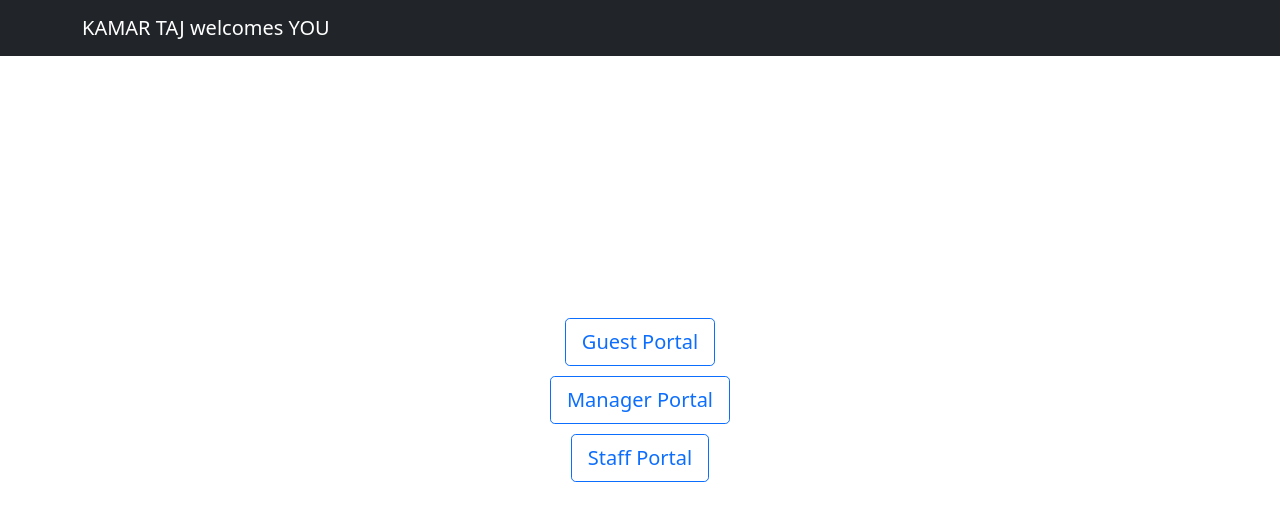
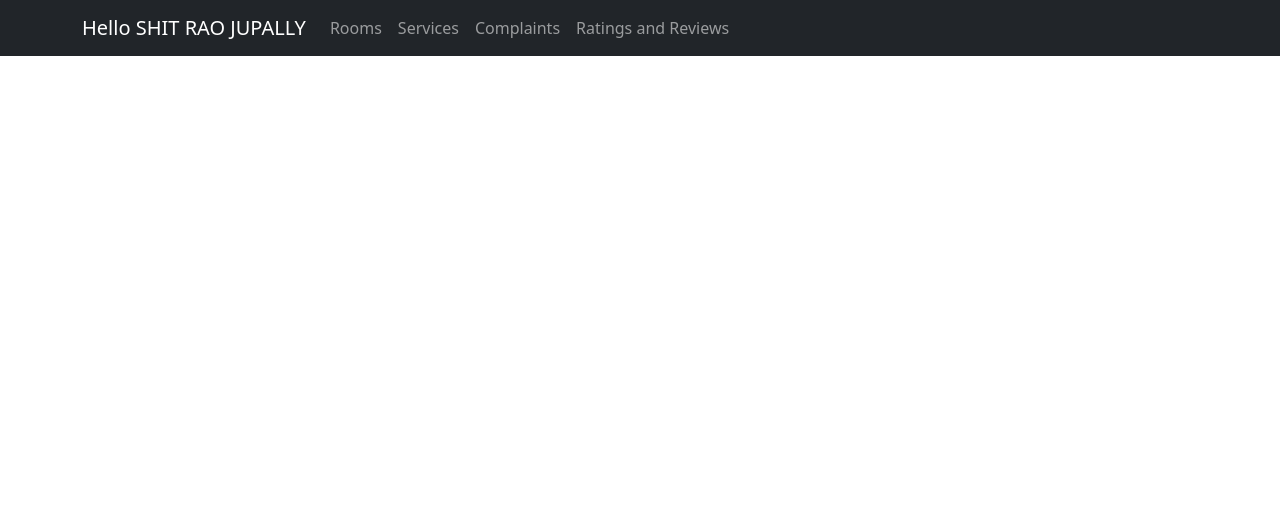
Before and after one commit to srikar34/hms, a React (Create React App) app: page /manager in a window 1280 px wide. Shown: the top 520 px of the page. Built offline with nearby package versions, Linux system fonts and the light colour scheme.

Commit message:
page navigation done

```diff
--- a/public/index.html
+++ b/public/index.html
@@ -24,7 +24,7 @@
       work correctly both with client-side routing and a non-root public URL.
       Learn how to configure a non-root public URL by running `npm run build`.
     -->
-    <title>React App</title>
+    <title>HMS</title>
   </head>
   <body>
     <noscript>You need to enable JavaScript to run this app.</noscript>
--- a/src/App.js
+++ b/src/App.js
@@ -1,16 +1,24 @@
 import './App.css';
 import { Component } from 'react';
 // import { HOTEL_NAME,MANAGER } from './assets/names';
-import NavBar from './components/navbar';
-import LoginSelect from './components/loginSelect';
-
+import MainPage from './components/mainPage';
+import Manager from './components/managerHome';
+import { BrowserRouter as Router, Route, Routes } from 'react-router-dom';
 
 class App extends Component {
   render(){
     return (
-      <div className='App'>
-        <NavBar/>
-        <LoginSelect/>
+      <div>
+        <Router>
+          <Routes>
+            <Route exact path="/" element={<MainPage />} />
+            <Route exact path="/manager" element={<Manager />} />
+            {/* <Route exact path="/" component={MainPage} /> */}
+          </Routes>
+          {/* <redirect to="/" /> */}
+        </Router>
+
+        {/* <MainPage/> */}
       </div>
     );
   }
--- a/src/components/loginButton.js
+++ b/src/components/loginButton.js
@@ -1,12 +1,15 @@
 import React, { Component } from 'react';
 import { Button } from 'react-bootstrap';
 import '../App.css';
+import { Link } from "react-router-dom";
 
 class LoginButton extends Component {
     render() {
         return(
             <div >
-                <Button size='lg' variant='outline-primary'> {this.props.buttonName}</Button>
+                <Link to={this.props.link}>
+                    <Button size='lg' variant='outline-primary' > {this.props.buttonName}</Button>
+                </Link>
             </div>
         );
     }
--- a/src/components/loginSelect.js
+++ b/src/components/loginSelect.js
@@ -1,14 +1,27 @@
 import React, { Component } from 'react';
-import LoginButton from './loginButton';
 import '../App.css';
+import { Link } from "react-router-dom";
+import { Button } from 'react-bootstrap';
 
 class LoginSelect extends Component {
     render() {
         return(
             <div className='wrapper'>
-                <LoginButton buttonName="Guest Portal"/>
-                <LoginButton buttonName="Manager Portal"/>
-                <LoginButton buttonName="Staff Portal"/>
+                <div >
+                    <Link to="/manager">
+                        <Button size='lg' variant='outline-primary' >Guest Portal</Button>
+                    </Link>
+                </div>
+                <div >
+                    <Link to="/manager">
+                        <Button size='lg' variant='outline-primary' >Manager Portal</Button>
+                    </Link>
+                </div>
+                <div >
+                    <Link to="/manager">
+                        <Button size='lg' variant='outline-primary' >Staff Portal</Button>
+                    </Link>
+                </div>
             </div>
         );
     }
--- /dev/null
+++ b/src/components/mainPage.js
@@ -0,0 +1,20 @@
+import '../App.css';
+import { Component } from 'react';
+
+// import { HOTEL_NAME,MANAGER } from './assets/names';
+import NavBar from './navbar';
+import LoginSelect from './loginSelect';
+// import Manager from './components/managerHome';
+
+class MainPage extends Component {
+  render(){
+    return (
+      <div className='App'>
+        <NavBar/>
+        <LoginSelect/>
+      </div>
+    );
+  }
+}
+
+export default MainPage;
--- a/src/components/managerHome.js
+++ b/src/components/managerHome.js
@@ -1,40 +1,23 @@
 import React, { Component } from 'react';
-
-
+import { Navbar,Nav } from 'react-bootstrap';
+import { Container } from 'react-bootstrap';
+import { MANAGER } from '../assets/names';
 class Manager extends Component {
     render(){
         return(
-            <nav class="navbar navbar-expand-lg navbar-light bg-light">
-                <a class="navbar-brand" href="#">Hello There!</a>
-                <button class="navbar-toggler" type="button" data-toggle="collapse" data-target="#navbarSupportedContent" aria-controls="navbarSupportedContent" aria-expanded="false" aria-label="Toggle navigation">
-                    <span class="navbar-toggler-icon"></span>
-                </button>
-
-                <div class="collapse navbar-collapse" id="navbarSupportedContent">
-                    <ul class="navbar-nav mr-auto">
-                        <li class="nav-item active">
-                            <a class="nav-link" href="#">Home <span class="sr-only">(current)</span></a>
-                        </li>
-                        <li class="nav-item">
-                            <a class="nav-link" href="#">Link</a>
-                        </li>
-                        <li class="nav-item dropdown">
-                            <a class="nav-link dropdown-toggle" href="#" id="navbarDropdown" role="button" data-toggle="dropdown" aria-haspopup="true" aria-expanded="false">
-                            Dropdown
-                            </a>
-                            <div class="dropdown-menu" aria-labelledby="navbarDropdown">
-                            <a class="dropdown-item" href="#">Action</a>
-                            <a class="dropdown-item" href="#">Another action</a>
-                            <div class="dropdown-divider"></div>
-                            <a class="dropdown-item" href="#">Something else here</a>
-                            </div>
-                        </li>
-                        <li class="nav-item">
-                            <a class="nav-link disabled" href="#">Disabled</a>
-                        </li>
-                    </ul>
-                </div>
-            </nav>
+            <Navbar bg="dark" variant="dark">
+                    <Container>
+                        <Navbar.Brand href="/manager">Hello {MANAGER}</Navbar.Brand>
+                        <Nav className="me-auto">
+                            <Nav.Link href="/">Rooms</Nav.Link>
+                            <Nav.Link href="/">Services</Nav.Link>
+                            <Nav.Link href="/">Complaints</Nav.Link>
+                            <Nav.Link href="/">Ratings and Reviews</Nav.Link>
+                        </Nav>
+                    </Container>
+            </Navbar>
         );
     }
 }
+
+export default Manager;
```
Also changed, not shown: src/components/navigation.js (added, +15 -0 lines), src/components/rooms.js (added).
